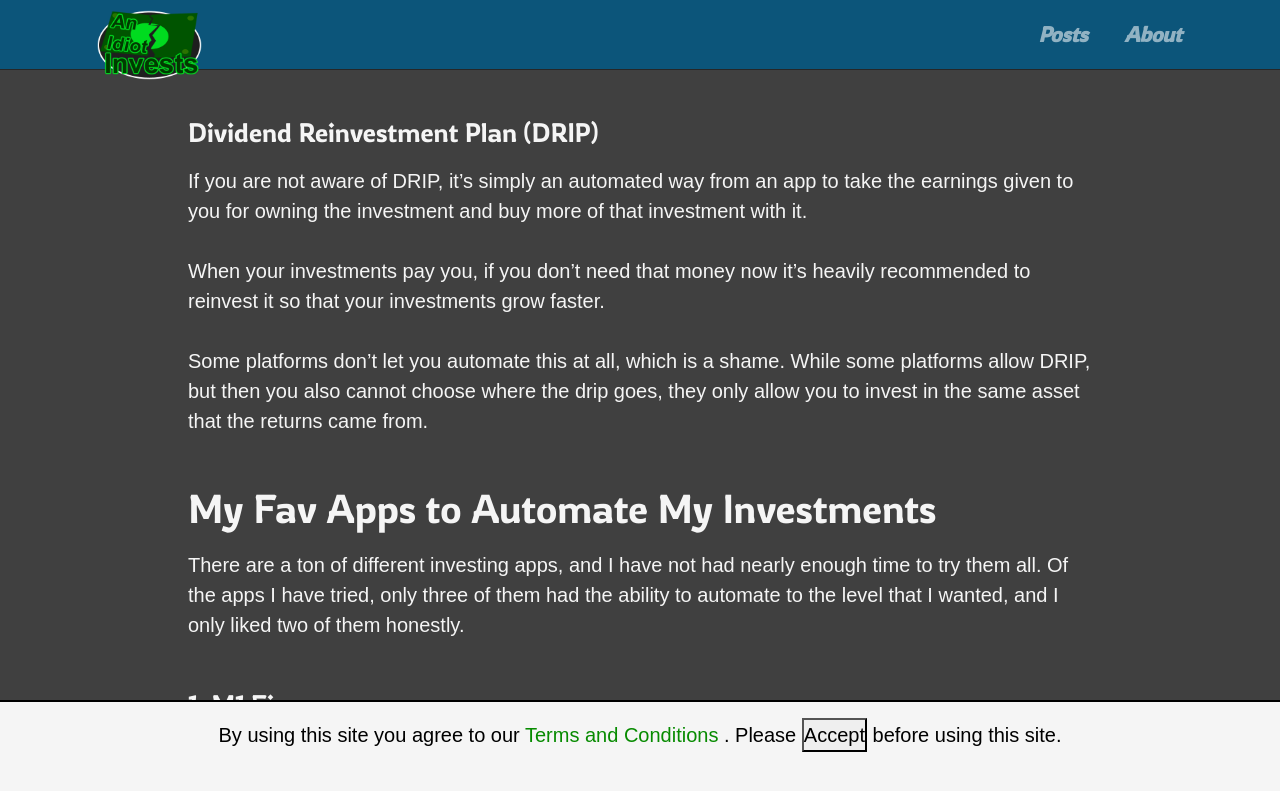
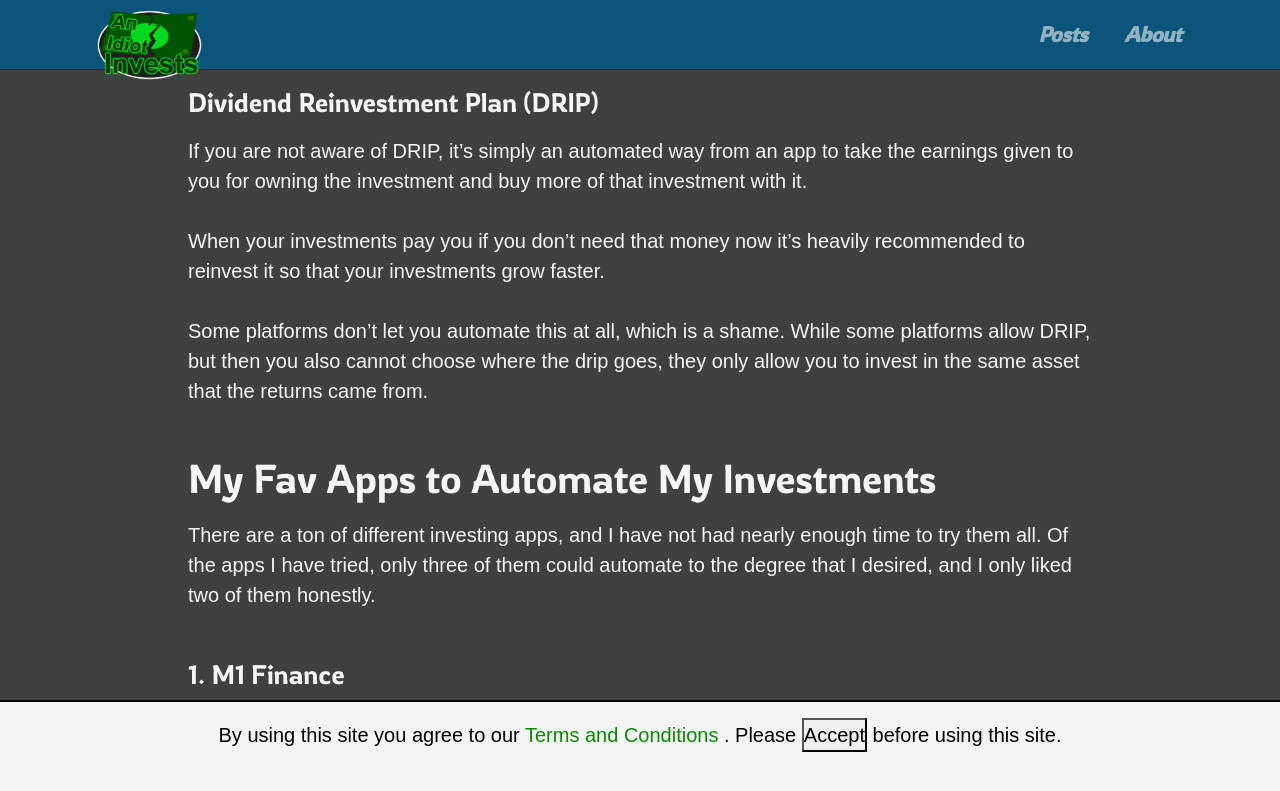
Before and after one commit to AnIdiotInvests/anidiotinvests.github.io, a Jekyll site: the page built from _posts/2022-03-12-investing-automation.md, in a window 1280 px wide and 900 px high, scrolled down 3282 px. Shown: the top 791 px of the window. Built offline with Jekyll 4.4.1, drawn with Linux system fonts in a browser that asks for light colours; some of the changed text lies outside the part shown.

Commit message:
updates for post 2022-03-12-investing-automation.md

```diff
--- a/_posts/2022-03-12-investing-automation.md
+++ b/_posts/2022-03-12-investing-automation.md
@@ -37,19 +37,19 @@
 
 Fidelity and Vanguard are examples of platforms that will not allow automated investments into individual stocks or ETFs and only allow mutual fund automation for investments outside of robo advisors. There is nothing objectively wrong with this, but it could hinder your ability to automate depending on your strategy.
 
-## Why Automate Investing?
+## Why Automate Your Investments?
 
-Automating your investing strategy has many benefits, but there are two main reasons I personally use automation.
+Automating your investing strategy has many benefits, but there are two main reasons I use automation.
 
 ### 1. Save Time
 
-If you have multiple platforms, and you are investing in small chunks daily, the time it takes to login and purchase can add up over time.
+If you have multiple platforms, and you are investing in small chunks daily, the time it takes to log in and purchase can add up over time.
 
 5 min a day X 5 days a wk X 52 wks a yr = roughly 21.66 hrs (exclude holidays obviously)
 
-I know you could download an investing application on your phone, and simply click a few buttons and be done with it. This might only take you one minute a day.
+I know you could download an investing application on your phone, simply click a few buttons, and be done with it. This might only take you one minute a day.
 
-While this is a good point, personally I don’t like having direct access to my assets through my smart phone. But if you like to have fine tune control on a day to day basis then automation may not be for you.
+While this is a good point, I don’t like having direct access to my assets through my smartphone. But if you like to have fine-tuned control on a day-to-day basis then automation may not be for you.
 
 ### 2. Reduce Anxiety
 
@@ -67,39 +67,39 @@
 
 Some apps will only purchase the investments when the market opens, while others when it closes. Some will let you choose when, but not all.
 
-This can reduce the liquidity of your investments and I would recommend double checking before dumping your money in.
+This can reduce the liquidity of your investments and I would recommend double-checking before dumping your money in.
 
 ### Rebalancing
 
 Rebalancing is the act of selling or buying different positions in your portfolio to bring the allocation percentages back to your original or new goals.
 
-I don’t do this by selling personally, but many professionals swear by this. Some go as far as to rebalance monthly, which would obviously be a pain to do manually.
+I don’t do this by selling personally, but many professionals swear by this. Some go as far as to rebalance monthly, which would be a pain to do manually.
 
 ### Dividend Reinvestment Plan (DRIP)
 
 If you are not aware of DRIP, it’s simply an automated way from an app to take the earnings given to you for owning the investment and buy more of that investment with it.
 
-When your investments pay you, if you don’t need that money now it’s heavily recommended to reinvest it so that your investments grow faster.
+When your investments pay you if you don’t need that money now it’s heavily recommended to reinvest it so that your investments grow faster.
 
 Some platforms don’t let you automate this at all, which is a shame. While some platforms allow DRIP, but then you also cannot choose where the drip goes, they only allow you to invest in the same asset that the returns came from.
 
 ## My Fav Apps to Automate My Investments
 
-There are a ton of different investing apps, and I have not had nearly enough time to try them all. Of the apps I have tried, only three of them had the ability to automate to the level that I wanted, and I only liked two of them honestly.
+There are a ton of different investing apps, and I have not had nearly enough time to try them all. Of the apps I have tried, only three of them could automate to the degree that I desired, and I only liked two of them honestly.
 
 ### 1. M1 Finance
 
 M1 Finance is easy to use, and you can build what is called a ‘Pie’. Which is simply a pie chart that represents your investment allocations.
 
-The pies and reballaning are quite obvious to understand, granted the first time you set up a pie it may feel overwhelming because there are so many different ETFs to choose from.
+The pies and rebalancing are quite obvious to understand, granted the first time you set up a pie it may feel overwhelming because there are so many different ETFs to choose from.
 
-I personally avoid the ‘professionally’ created pies, but please keep in mind I am a degenerate that donates his cash to wall street regularly.
+I avoid the ‘professionally’ created pies, but please keep in mind I am a degenerate that donates his cash to wall street regularly.
 
-Also, a lot of brokers do not allow automatic investments into Extrange Traded Funds (ETFs) and instead only allow mutual funds. This is not a huge issue for some because many people don't really care about the differences between ETFs and mutual funds.
+Also, a lot of brokers do not allow automatic investments into Exchange Traded Funds (ETFs) and instead only allow mutual funds. This is not a huge issue for some because many people don't care about the differences between ETFs and mutual funds.
 
 But this is one of the biggest reasons I moved from Ally Invest over to M1 Finance. I know that the Robo Investing for Ally has ETFs, but the way it’s implemented is a bit too restrictive for me personally.
 
-I invest in both, but I like some of the benefits of ETFs over mutual funds in specific situations. In contrast however, you cannot invest in mutual funds on M1 Finance. On top of that, you cannot choose what time of day to purchase your investments, its either 9am for the free account or  optionally 3pm for the M1+ account.
+I invest in both, but I like some of the benefits of ETFs over mutual funds in specific situations. In contrast, however, you cannot invest in mutual funds on M1 Finance. On top of that, you cannot choose what time of day to purchase your investments, it's either 9 am for the free account or optionally 3 pm for the M1+ account.
 
 ### 2. Fidelity
 
```
Also changed, not shown: other parts of _posts/2022-03-12-investing-automation.md (+12 -12 lines).
